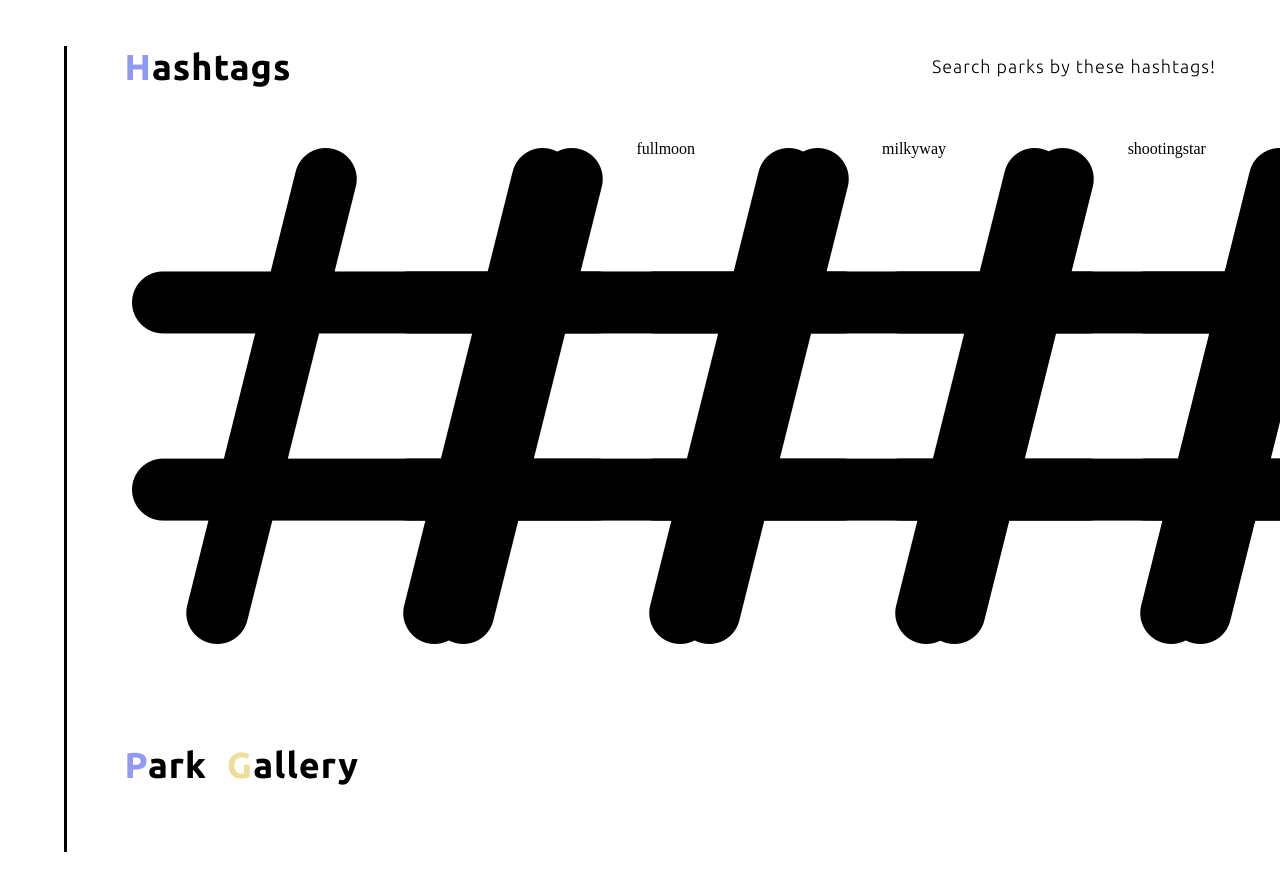
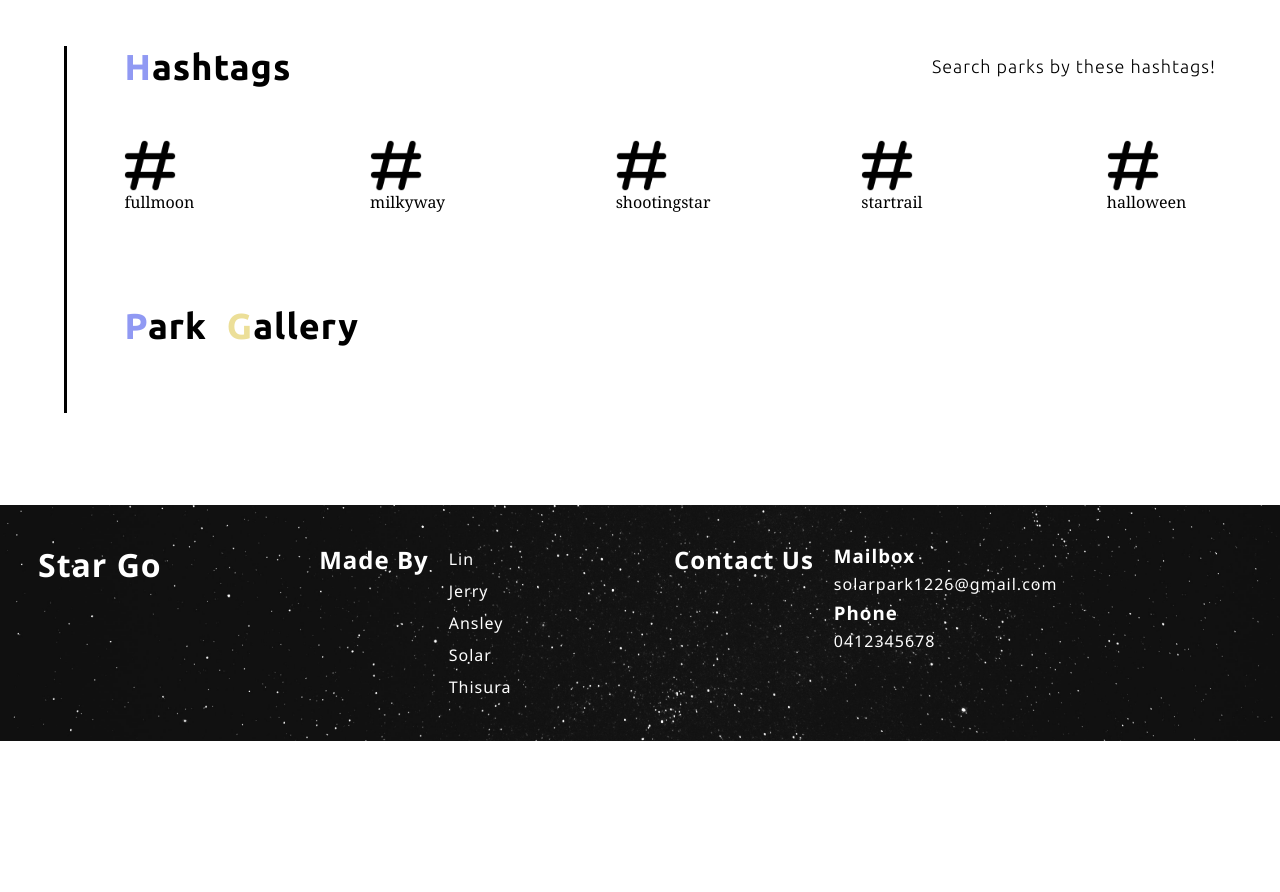
Before and after one commit to Ingemar28/final_project, a PHP site: page /find_park.php in a window 1280 px wide; the page is wider, and only the part inside the window is pictured. Shown: the part 664-1556 px from the top of that part. After the commit the page ends 1405 px from the top of that part, so only its background shows below. Run offline with PHP 8.4, Linux system fonts and the light colour scheme; data that the repository does not hold is empty.

Commit message:
fixed file

```diff
--- a/css/style.css
+++ b/css/style.css
@@ -1149,15 +1149,13 @@ position: relative;
 		justify-content: space-between;
 		text-align: center;
         padding-top: 5%;
-        /* font-family: var(--description-font); */
+        font-family: var(--description-font);
 	}
 	.page-find #star-icons div{
 		display: flex;
-		flex-direction: row;
+		flex-direction: column;
 		width: 5%;
-		/* border: black 2px solid; */
-	}
-
+	}
 
 	.page-find #park-gallery{
 		margin-left: 5%;
```
